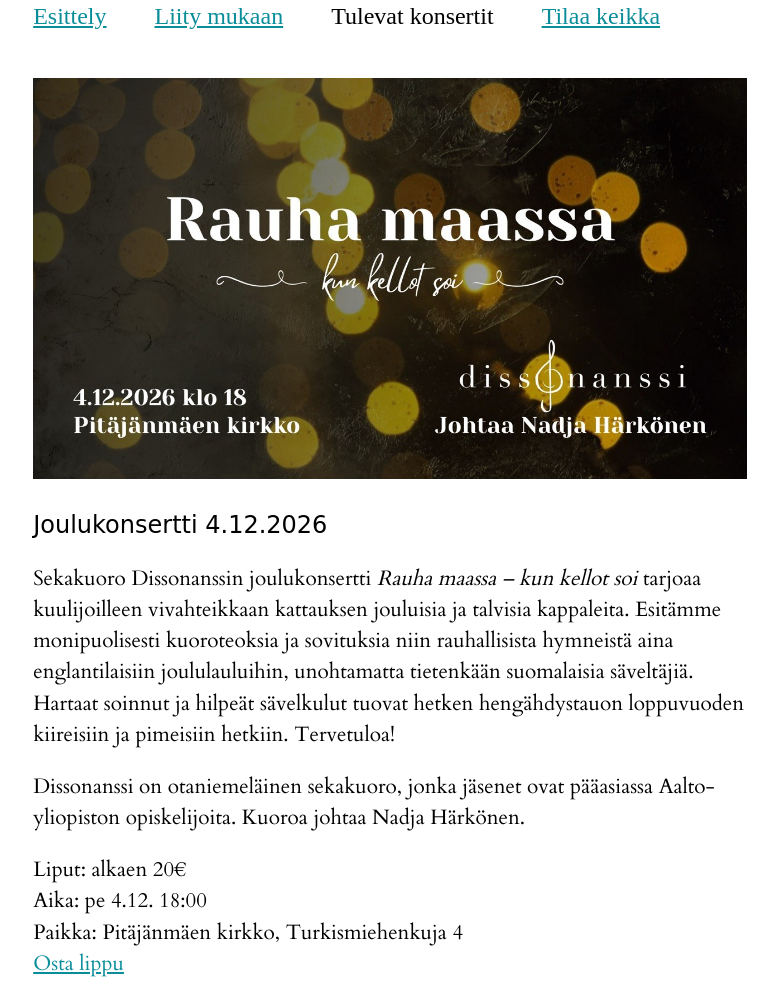
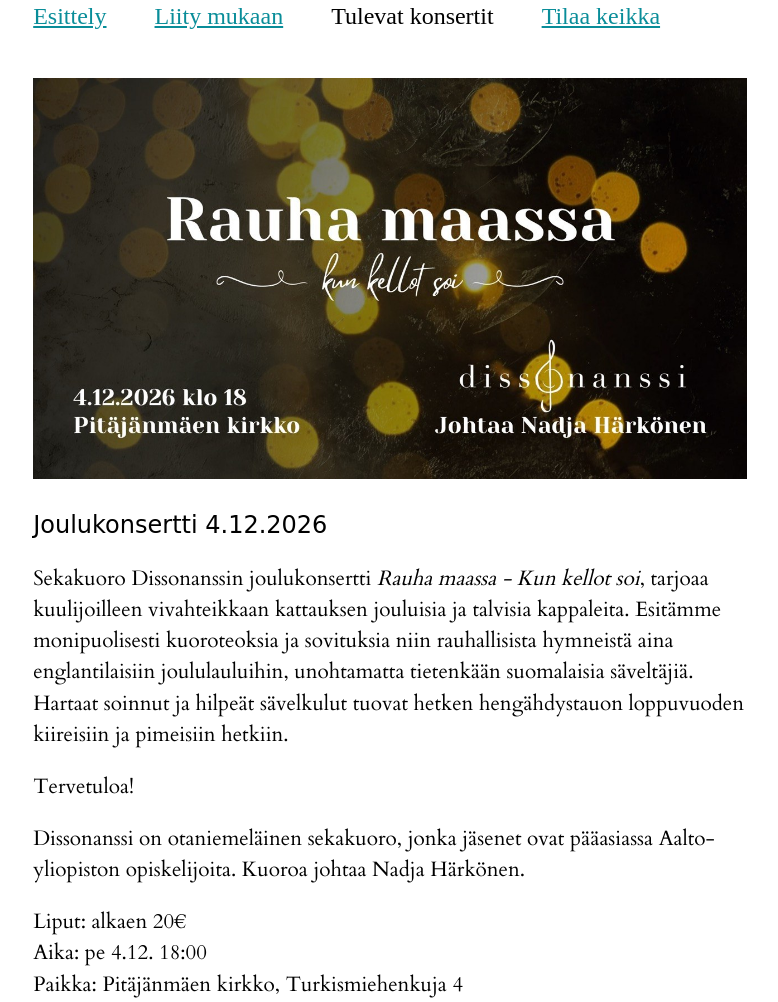
Before and after one commit to Dissonanssi/dissonanssi.fi, a plain HTML site: page public/konsertit.html in a window 1280 px wide. Shown: the part 296-1298 px from the top of the page, without its empty margins (250-1028 px from the left). Drawn offline with Linux system fonts and the light colour scheme; a web font is replaced by a local one.

Commit message:
Use the concert description as written
Co-Authored-By: Claude Opus 5.5 <noreply@anthropic.com>
Claude-Session: https://claude.ai/code/session_01H5gcdFarLqwsj43cJ5r9Je

```diff
--- a/public/konsertit.html
+++ b/public/konsertit.html
@@ -26,9 +26,10 @@
 		<!-- Tuleva konsertti -->
 			<div class="text">
 				<div class="pad">
-					<img src="concert.jpg" alt="Rauha maassa – kun kellot soi. 4.12.2026 klo 18, Pitäjänmäen kirkko. Dissonanssi, johtaa Nadja Härkönen."/>
+					<img src="concert.jpg" alt="Rauha maassa - Kun kellot soi. 4.12.2026 klo 18, Pitäjänmäen kirkko. Dissonanssi, johtaa Nadja Härkönen."/>
 					<h2>Joulukonsertti 4.12.2026</h2>
-					<p>Sekakuoro Dissonanssin joulukonsertti <em>Rauha maassa – kun kellot soi</em> tarjoaa kuulijoilleen vivahteikkaan kattauksen jouluisia ja talvisia kappaleita. Esitämme monipuolisesti kuoroteoksia ja sovituksia niin rauhallisista hymneistä aina englantilaisiin joululauluihin, unohtamatta tietenkään suomalaisia säveltäjiä. Hartaat soinnut ja hilpeät sävelkulut tuovat hetken hengähdystauon loppuvuoden kiireisiin ja pimeisiin hetkiin. Tervetuloa!</p>
+					<p>Sekakuoro Dissonanssin joulukonsertti <em>Rauha maassa - Kun kellot soi</em>, tarjoaa kuulijoilleen vivahteikkaan kattauksen jouluisia ja talvisia kappaleita. Esitämme monipuolisesti kuoroteoksia ja sovituksia niin rauhallisista hymneistä aina englantilaisiin joululauluihin, unohtamatta tietenkään suomalaisia säveltäjiä. Hartaat soinnut ja hilpeät sävelkulut tuovat hetken hengähdystauon loppuvuoden kiireisiin ja pimeisiin hetkiin.</p>
+					<p>Tervetuloa!</p>
 					<p>Dissonanssi on otaniemeläinen sekakuoro, jonka jäsenet ovat pääasiassa Aalto-yliopiston opiskelijoita. Kuoroa johtaa Nadja Härkönen.</p>
 					<p>Liput: alkaen 20€<br/>
 					Aika: pe 4.12. 18:00<br/>
```
Also changed, not shown: public/en/konsertit.html (+3 -2 lines).
